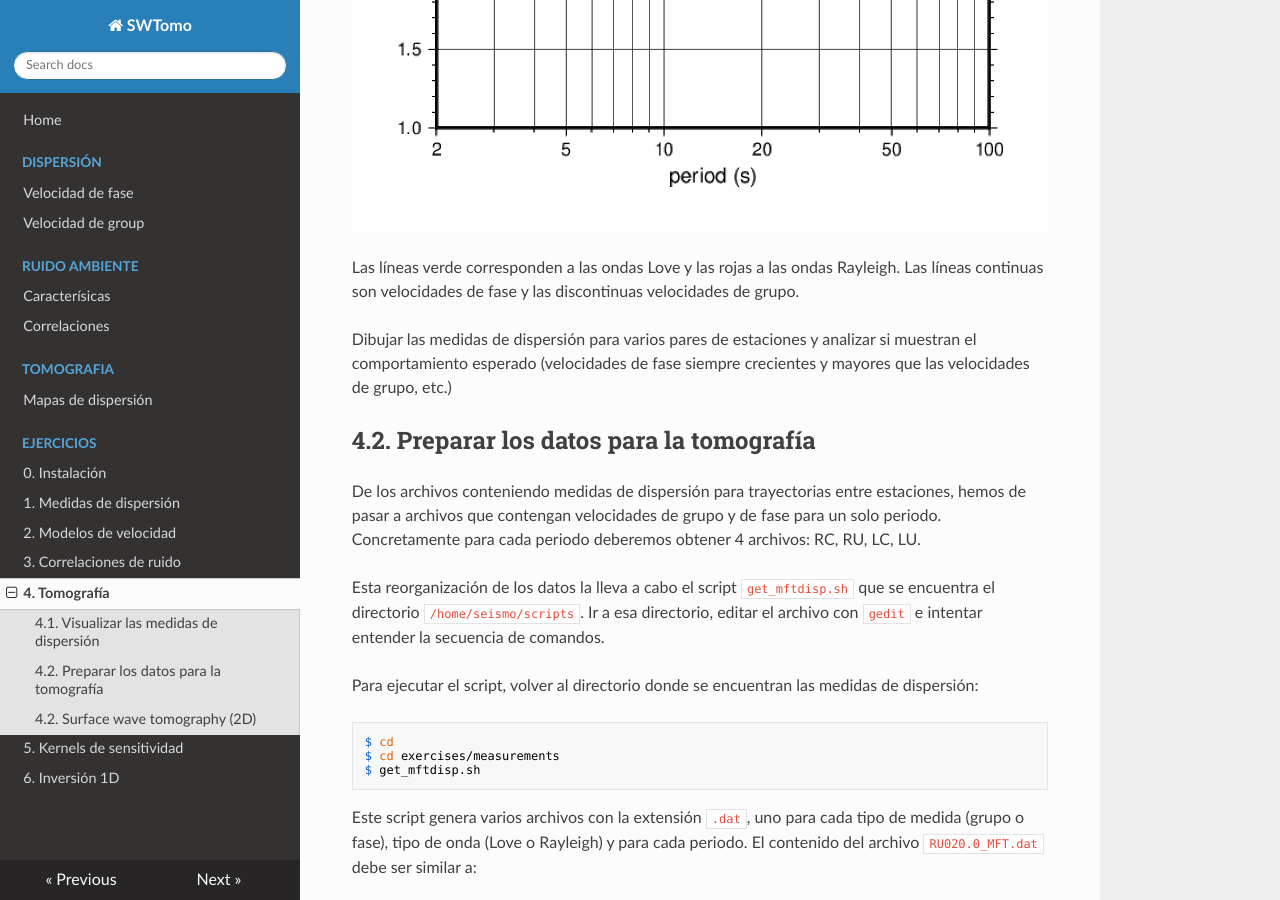
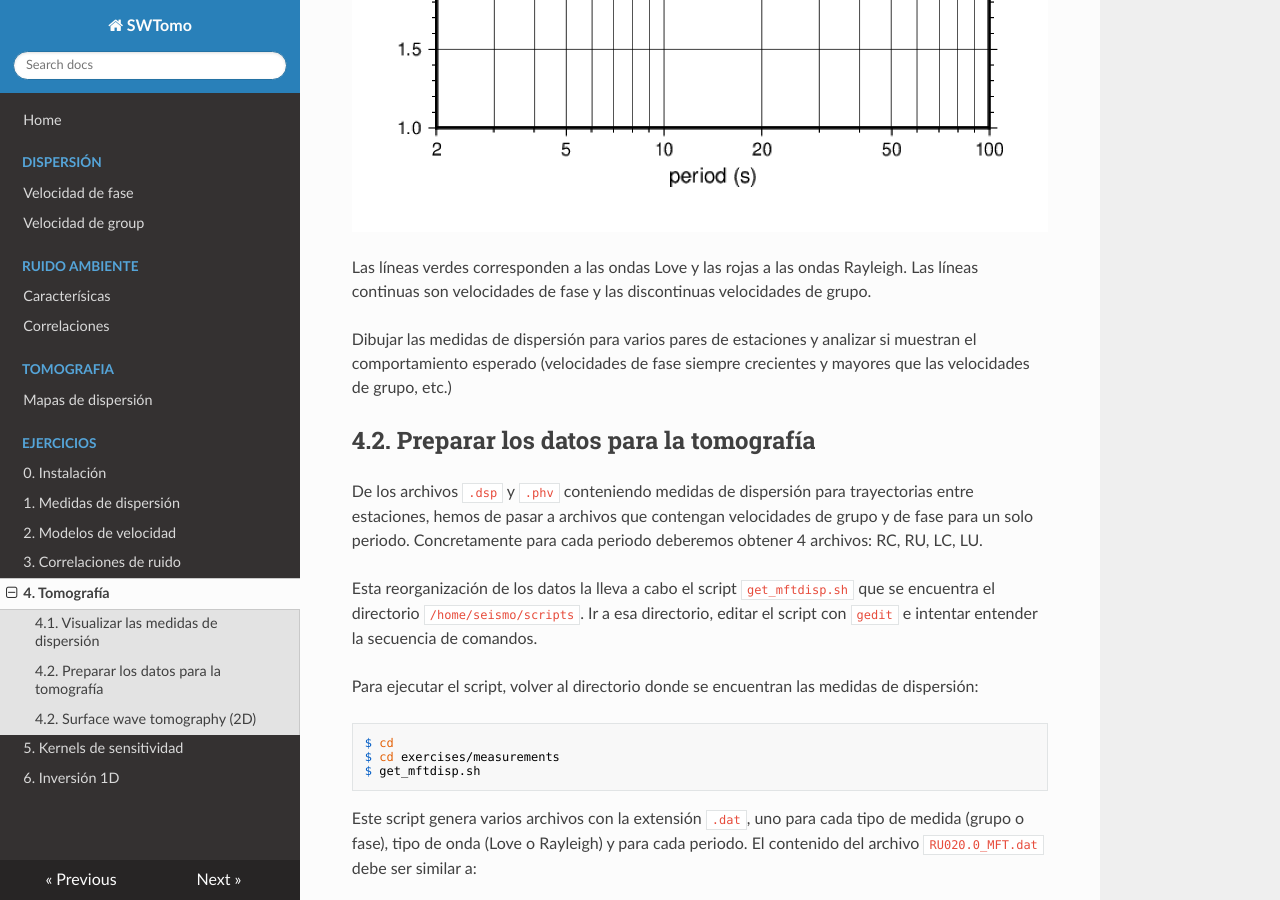
Before and after one commit to avillasenorh/SWTomo, an MkDocs documentation site: the page built from docs/exercises/4_tomography.md, in a window 1280 px wide and 900 px high, scrolled down 1389 px. Built offline with MkDocs 1.6.1, drawn with Linux system fonts in a browser that asks for light colours; nearby versions of some CDN libraries; formulas are drawn with MathJax 3; some of the changed lines change nothing that is shown; some of the changed text lies outside the part shown.

Commit message:
Fix small typos in exercise 4

```diff
--- a/docs/exercises/4_tomography.md
+++ b/docs/exercises/4_tomography.md
@@ -7,7 +7,7 @@ ruido ambiente entre estaciones localizadas en el oriente de Venezuela.
 ## 4.1. Visualizar las medidas de dispersión
 
 Ir al directorio donde se encuentran los archivos con las medidas de dispersión.
-Son medidas hechas manualmente con `do_mft` por tanto son archivos con extensión
+Son medidas hechas manualmente con `do_mft` y por tanto consisten en archivos con extensión
 `.dsp` para las medidad de velocidad de grupo, y `.phv` para las medidas de velocidad
 de fase:
 
@@ -32,7 +32,7 @@ Se debería obtener una figura como esta:
 
 ![measurements](measurements.png)
 
-Las líneas verde corresponden a las ondas Love y las rojas a las ondas Rayleigh. Las
+Las líneas verdes corresponden a las ondas Love y las rojas a las ondas Rayleigh. Las
 líneas continuas son velocidades de fase y las discontinuas velocidades de grupo.
 
 Dibujar las medidas de dispersión para varios pares de estaciones y analizar si
@@ -41,12 +41,12 @@ mayores que las velocidades de grupo, etc.)
 
 ## 4.2. Preparar los datos para la tomografía
 
-De los archivos conteniendo medidas de dispersión para trayectorias entre estaciones,
+De los archivos `.dsp` y `.phv` conteniendo medidas de dispersión para trayectorias entre estaciones,
 hemos de pasar a archivos que contengan velocidades de grupo y de fase para un solo periodo.
 Concretamente para cada periodo deberemos obtener 4 archivos: RC, RU, LC, LU.
 
 Esta reorganización de los datos la lleva a cabo el script `get_mftdisp.sh` que se encuentra
-el directorio `/home/seismo/scripts`. Ir a esa directorio, editar el archivo con `gedit` e intentar
+el directorio `/home/seismo/scripts`. Ir a esa directorio, editar el script con `gedit` e intentar
 entender la secuencia de comandos.
 
 Para ejecutar el script, volver al directorio donde se encuentran las medidas de dispersión:
@@ -104,11 +104,12 @@ promedio de todas las medidas de velocidad en el archivo `.dat`. En este caso
 debería ser 3.36.
 
 Si el programa corre correctamente, deberá generar varios archivos con el prefijo
-`RC_1200_250_10_20.0`. El singificado de los números es:
+`RC_1200_250_10_20.0`. El significado de los números (sus valores están especificados
+dentro del script `tomo.sh`) es:
 
-- alfa: 1200 (sin dimensiones)
-- sigma: 250 km
-- beta: 10 (sin dimensiones)
+- \( \alpha \): 1200 (sin dimensiones)
+- \( \sigma \): 250 km
+- \( \beta \): 10 (sin dimensiones)
 - periodo: 20 segundos
 
 El archivo con la extensión `.1` contiene el mapa resultante
@@ -122,4 +123,4 @@ correr el script de dibujo y visualizar el archivo PostScript resultante con `gv
 
 ![venezuela_RC20](venezuela_RC20.png)
 
-Editar el archivo y cambiar los valores de los parámetros alfa y beta y dibujar los resultados.
+Editar el archivo y cambiar los valores de los parámetros \( \alpha \) y \( \sigma \) y dibujar los resultados.
```
